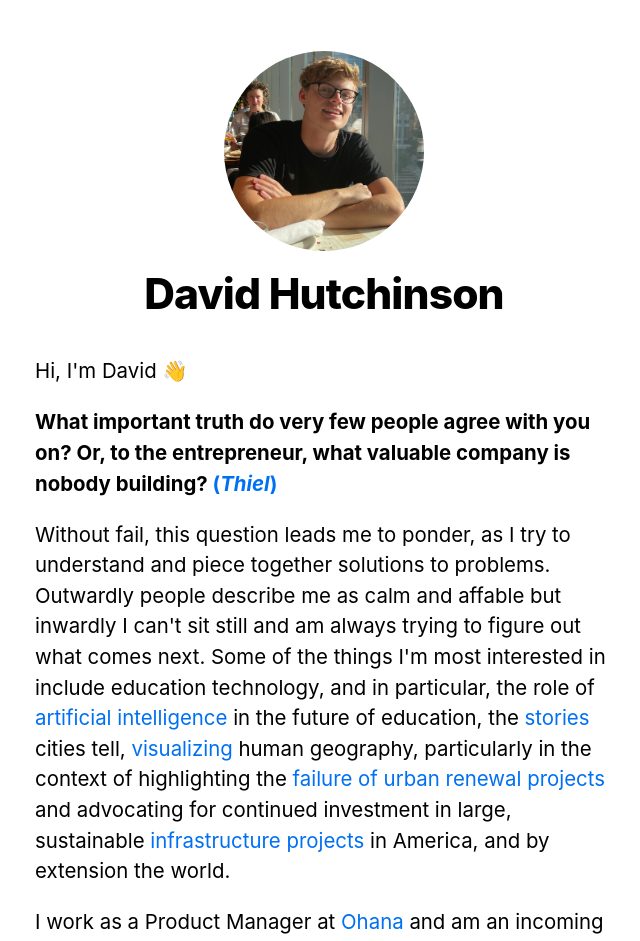
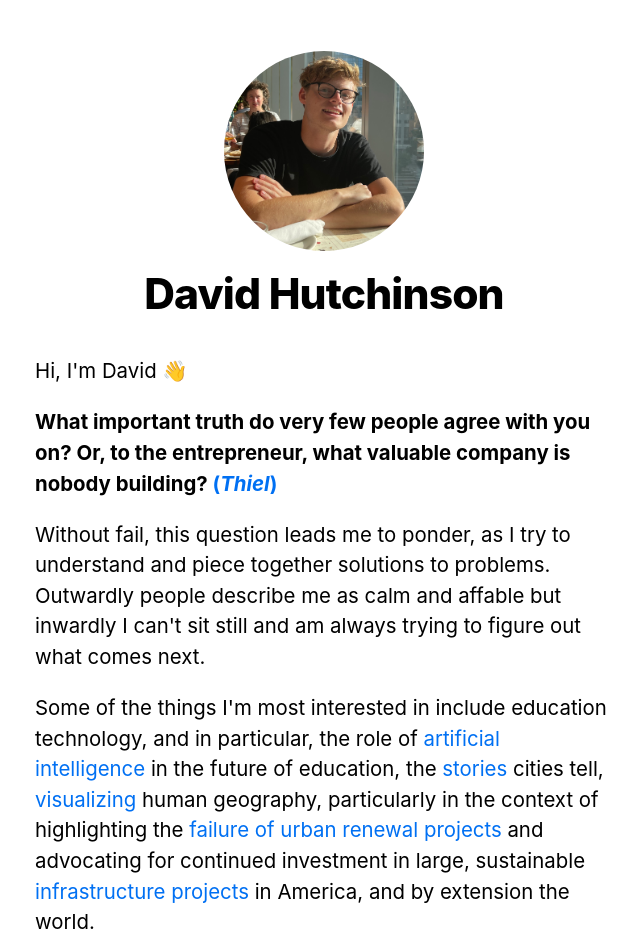
Before and after one commit to dvdhutch/dvdhutch-personal-site, a Next.js app: page / in a window 1280 px wide. Shown: the top 941 px of the page, without its empty margins (316-956 px from the left). Built offline with nearby package versions, Linux system fonts and the light colour scheme.

Commit message:
Update index.js

```diff
--- a/pages/index.js
+++ b/pages/index.js
@@ -23,7 +23,8 @@ export default function Home({ allPostsData }) {
       <section className={utilStyles.headingMd}>
         <p> Hi, I'm David 👋 </p>
         <p> <b> What important truth do very few people agree with you on? Or, to the entrepreneur, what valuable company is nobody building? <a href="https://en.wikipedia.org/wiki/Zero_to_One">(<i>Thiel</i>)</a> </b> </p>
-        <p> Without fail, this question leads me to ponder, as I try to understand and piece together solutions to problems. Outwardly people describe me as calm and affable but inwardly I can't sit still and am always trying to figure out what comes next. Some of the things I'm most interested in include education technology, and in particular, the role of <a href="https://www.ted.com/talks/sal_khan_the_amazing_ai_super_tutor_for_students_and_teachers/c">artificial intelligence</a> in the future of education, the <a href="http://paulgraham.com/cities.html">stories</a> cities tell, <a href="https://ourworldindata.org/">visualizing</a> human geography, particularly in the context of highlighting the <a href="https://www.segregationbydesign.com/">failure of urban renewal projects</a> and advocating for continued investment in large, sustainable <a href="https://www.noahpinion.blog/p/interview-patrick-collison-co-founder">infrastructure projects</a> in America, and by extension the world. </p>
+        <p> Without fail, this question leads me to ponder, as I try to understand and piece together solutions to problems. Outwardly people describe me as calm and affable but inwardly I can't sit still and am always trying to figure out what comes next.</p>
+        <p> Some of the things I'm most interested in include education technology, and in particular, the role of <a href="https://www.ted.com/talks/sal_khan_the_amazing_ai_super_tutor_for_students_and_teachers/c">artificial intelligence</a> in the future of education, the <a href="http://paulgraham.com/cities.html">stories</a> cities tell, <a href="https://ourworldindata.org/">visualizing</a> human geography, particularly in the context of highlighting the <a href="https://www.segregationbydesign.com/">failure of urban renewal projects</a> and advocating for continued investment in large, sustainable <a href="https://www.noahpinion.blog/p/interview-patrick-collison-co-founder">infrastructure projects</a> in America, and by extension the world. </p>
         <p> I work as a Product Manager at <a href="https://www.liveohana.ai">Ohana</a> and am an incoming teacher at the <a href="https://www.goprojectnyc.org">GO Project</a> in New York. </p>
         <p> Previously, I led <a href="https://www.suoni.co">Suoni</a>, where I worked on making resources more accessible for teachers. </p>
         <p> I am a student in the <a href="https://www.shc.psu.edu">Penn State Schreyer Honors College</a> and a fellow in the <a href="https://www.academy.psu.edu">Presidential Leadership Academy at Penn State</a>.
```
